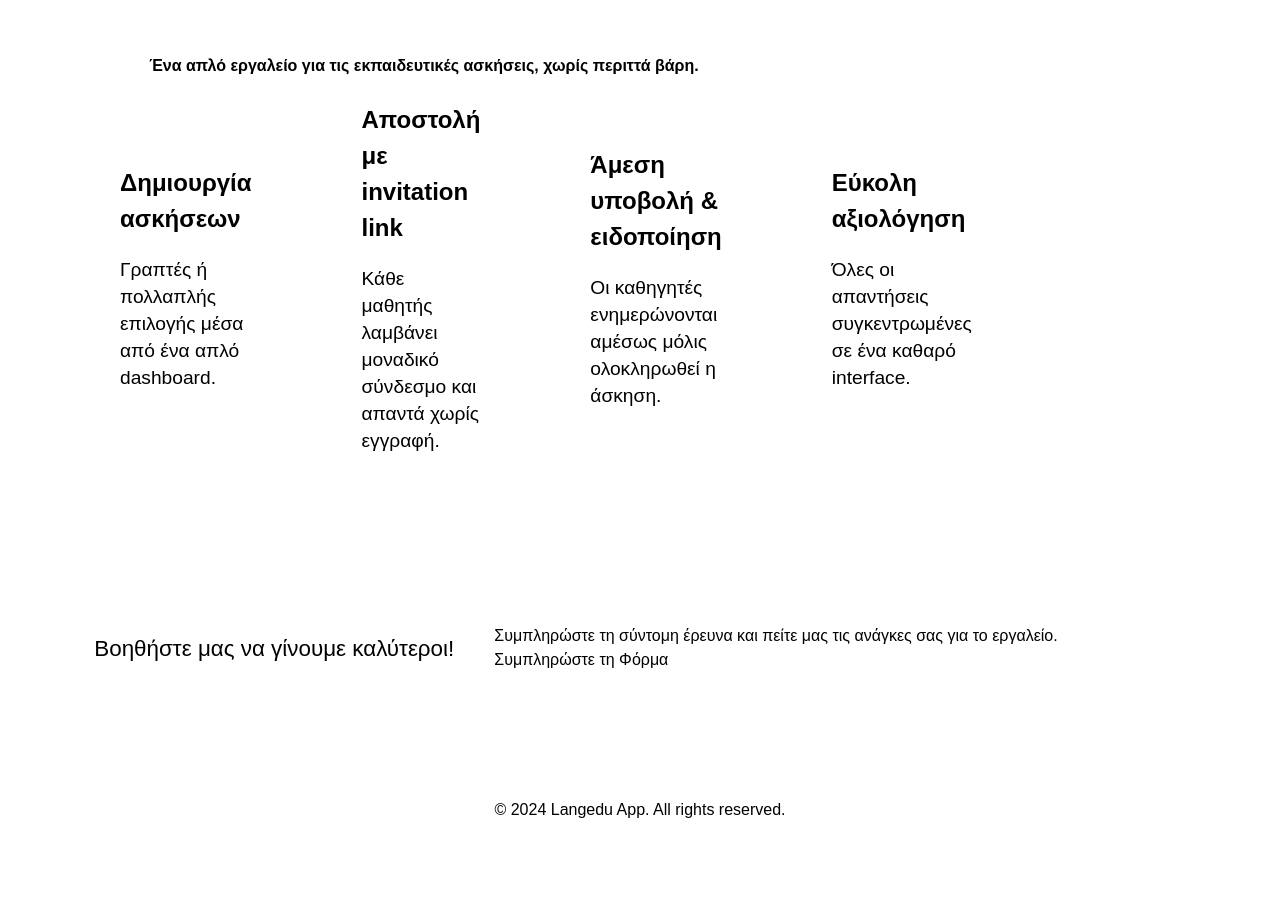
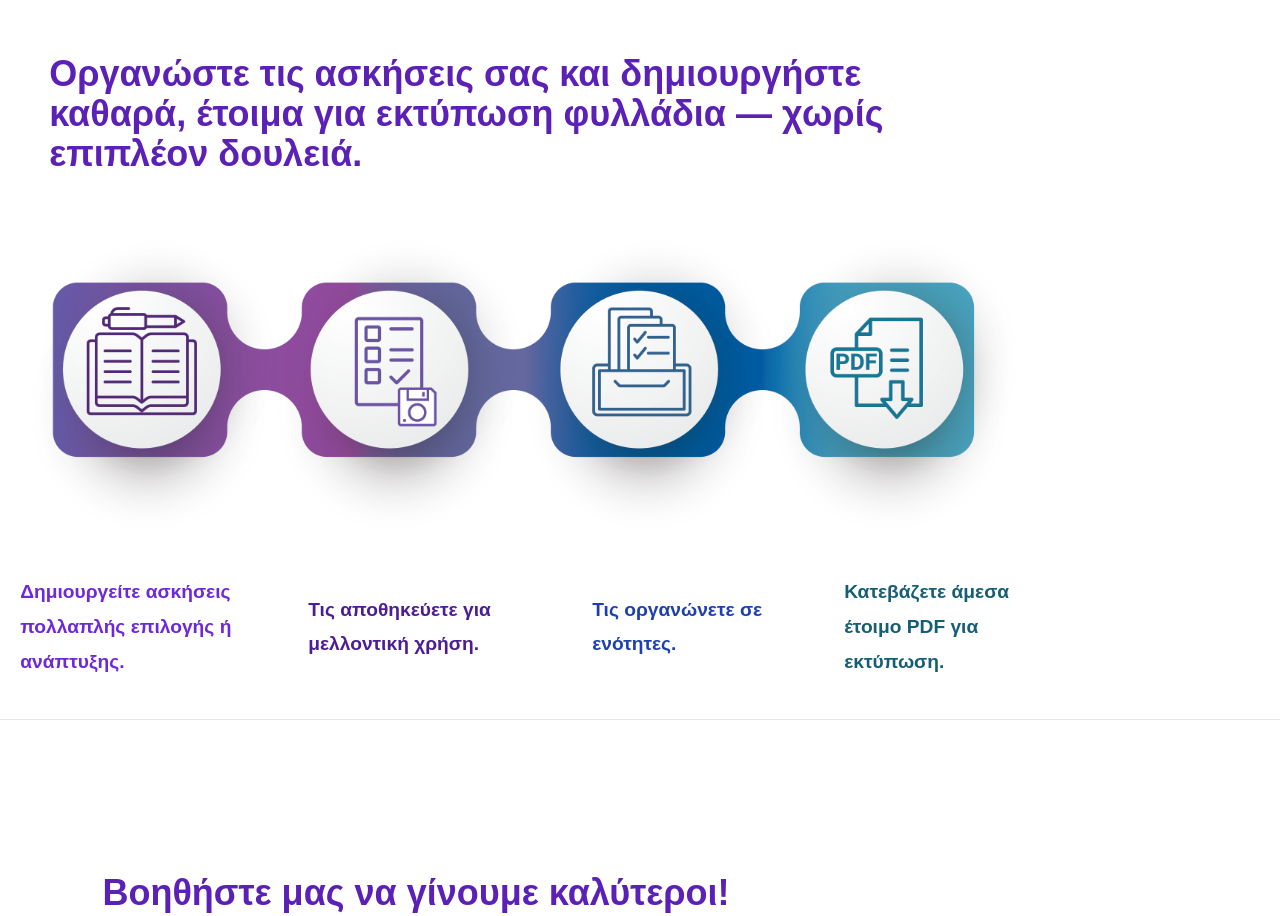
Before and after one commit to parischaralampidis3/langerdu_static_page, a website: page index.html in a window 1280 px wide. Shown: the part 1420-2336 px from the top of the page. Before the commit the page ends 2242 px from the top, so only its background shows below. Drawn offline with nearby package versions, Linux system fonts and the light colour scheme; files that its build step writes are made by us from their sources.

Commit message:
working at style landing page

```diff
--- a/index.html
+++ b/index.html
@@ -67,45 +67,57 @@
                     <img style="width:600px;" src="./design/png/infographic.png" alt="">
                 </div>
             </div>
+
         </section>
 
         <hr>
 
         <!-- Solution Section -->
-        <section>
+        <section class="container mx-auto">
+
             <div class="solution-container">
+
                 <div class="solution-heading">
-                    <h1>Ένα απλό εργαλείο για τις εκπαιδευτικές ασκήσεις, χωρίς περιττά βάρη.</h1>
+                    <h1 class="problem-heading text-4xl text-violet-800">Οργανώστε τις ασκήσεις σας και δημιουργήστε
+                        καθαρά, έτοιμα για εκτύπωση φυλλάδια — χωρίς επιπλέον δουλειά.</h1>
                 </div>
+
+                <div class="container-flex flex flex-col items-center">
+
+                <div class="mt-5">
+                    <img class="mx-0" style="width:100%;" src="./design/png/infographic_solution.png" alt="">
+                </div>
+
+
                 <div class="solution-sub-container">
                     <div class="solution-sub-card">
-                        <h2 class="solution-sub-card-heading">Δημιουργία ασκήσεων</h2>
-                        <p class="solution-sub-card-text">Γραπτές ή πολλαπλής επιλογής μέσα από ένα απλό dashboard.</p>
+                        <p class="mx-9 solution-sub-card-text text-violet-700">Δημιουργείτε ασκήσεις πολλαπλής επιλογής
+                            ή ανάπτυξης.</p>
                     </div>
                     <div class="solution-sub-card">
-                        <h2 class="solution-sub-card-heading">Αποστολή με invitation link</h2>
-                        <p class="solution-sub-card-text">Κάθε μαθητής λαμβάνει μοναδικό σύνδεσμο και απαντά χωρίς
-                            εγγραφή.</p>
+                        <p class="mx-8 solution-sub-card-text text-violet-900">Τις αποθηκεύετε για μελλοντική χρήση.</p>
                     </div>
                     <div class="solution-sub-card">
-                        <h2 class="solution-sub-card-heading">Άμεση υποβολή & ειδοποίηση</h2>
-                        <p class="solution-sub-card-text">Οι καθηγητές ενημερώνονται αμέσως μόλις ολοκληρωθεί η άσκηση.
+                        <p class="mx-8 solution-sub-card-text text-blue-800">Τις οργανώνετε σε ενότητες.</p>
+                    </div>
+                    <div class="solution-sub-card">
+                        <p class="mx-0 solution-sub-card-text text-cyan-800">Κατεβάζετε άμεσα έτοιμο PDF για εκτύπωση.
                         </p>
                     </div>
-                    <div class="solution-sub-card">
-                        <h2 class="solution-sub-card-heading">Εύκολη αξιολόγηση</h2>
-                        <p class="solution-sub-card-text">Όλες οι απαντήσεις συγκεντρωμένες σε ένα καθαρό interface.</p>
-                    </div>
+                </div>
                 </div>
             </div>
+            </div>
         </section>
+        <hr>
 
         <!-- Call to Action -->
 
         <section>
-            <div class="call-to-action-container">
+            <div class="flex flex-col call-to-action-container">
+
                 <div class="call-to-action-heading">
-                    <h2>Βοηθήστε μας να γίνουμε καλύτεροι!</h2>
+                    <h1 class="problem-heading text-4xl w-max text-violet-800">Βοηθήστε μας να γίνουμε καλύτεροι!</h2>
                 </div>
                 <div class="call-to-action-sub-container">
                     <div class="call-to-action-text">
@@ -117,6 +129,9 @@
                 </div>
             </div>
         </section>
+
+
+
         <footer>
             <div class="footer-container">
                 <p class="footer-heading">© 2024 Langedu App. All rights reserved.</p>
@@ -125,5 +140,4 @@
         </footer>
     </main>
 </body>
-
 </html>
--- a/style.css
+++ b/style.css
@@ -101,45 +101,42 @@ li{
 }
 .solution-heading{
     font-size:1rem;
-    width:700px;
+    width:900px;
     font-weight:600;
     text-align:left;
 }
 .solution-sub-container{
     display:flex;
     flex-direction:row;
-    justify-content:space-between;
     align-items: center;
     width:100%;
-    height:300px;
-    margin-top:50px;
 }
-.solution-sub-card{
-    margin-left:50px;
-    padding:30px;
-    width:500px;
-}
+
 .solution-sub-card-heading{
-    font-size:1.5rem;
-    font-weight:600;
-    margin-bottom:20px;
+    font-size:2.5rem;
+    margin-top:0px;
 }
 .solution-sub-card-text{
     font-size:1.2rem;
-    line-height:1.4;
+    line-height:1.8;
+    width:220px;
+    font-weight:600;
+
+}
+.container-flex{
+    margin-left:50px;
 }
 .call-to-action-container{
-    display:flex;
     max-width:100%;
-    width:90%;
-    justify-content:center;
-    align-items: center;
+    width:65%;
+    justify-content:space-around;
+    align-items: center ;
     margin-top:30px;
-    height:300px;
+    height:500px;
+    margin-top:50px;
 }
 .call-to-action-heading{
     font-size: 1.4rem;
-    width:400px;
 }
 .footer-container{
     width:100%;
```
Also changed, not shown: design/png/infographic_solution.png (added).
